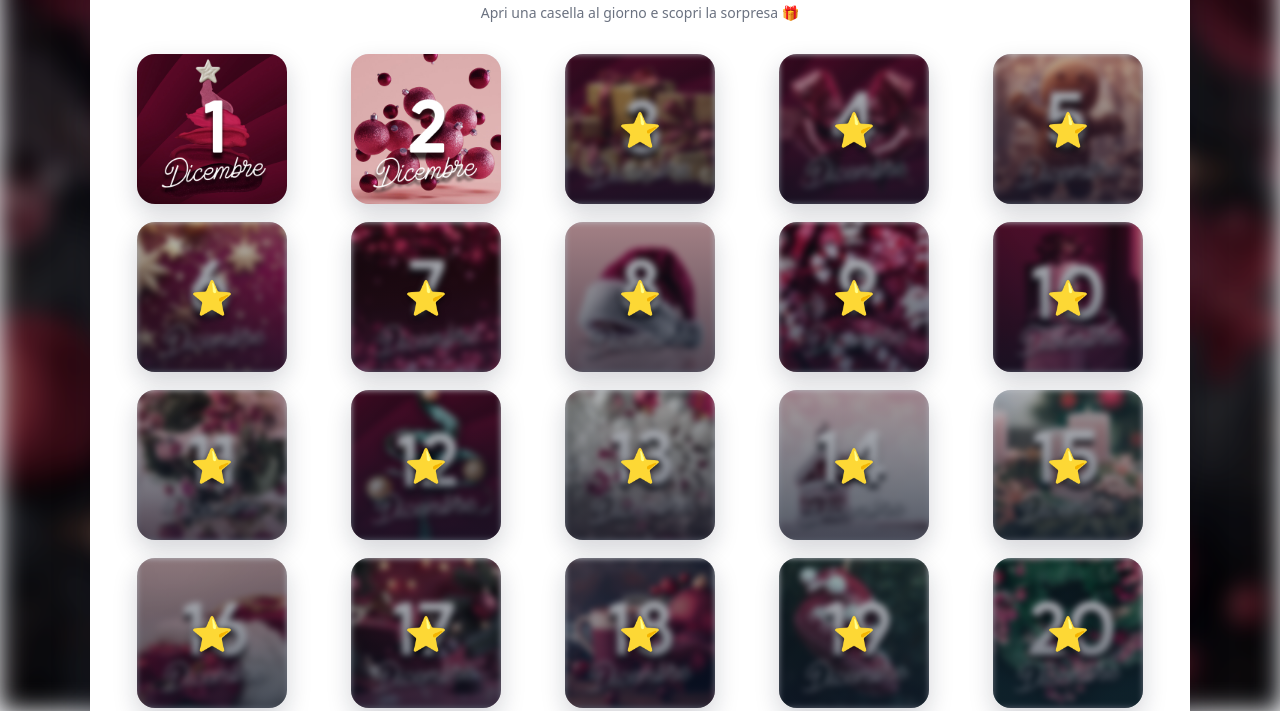
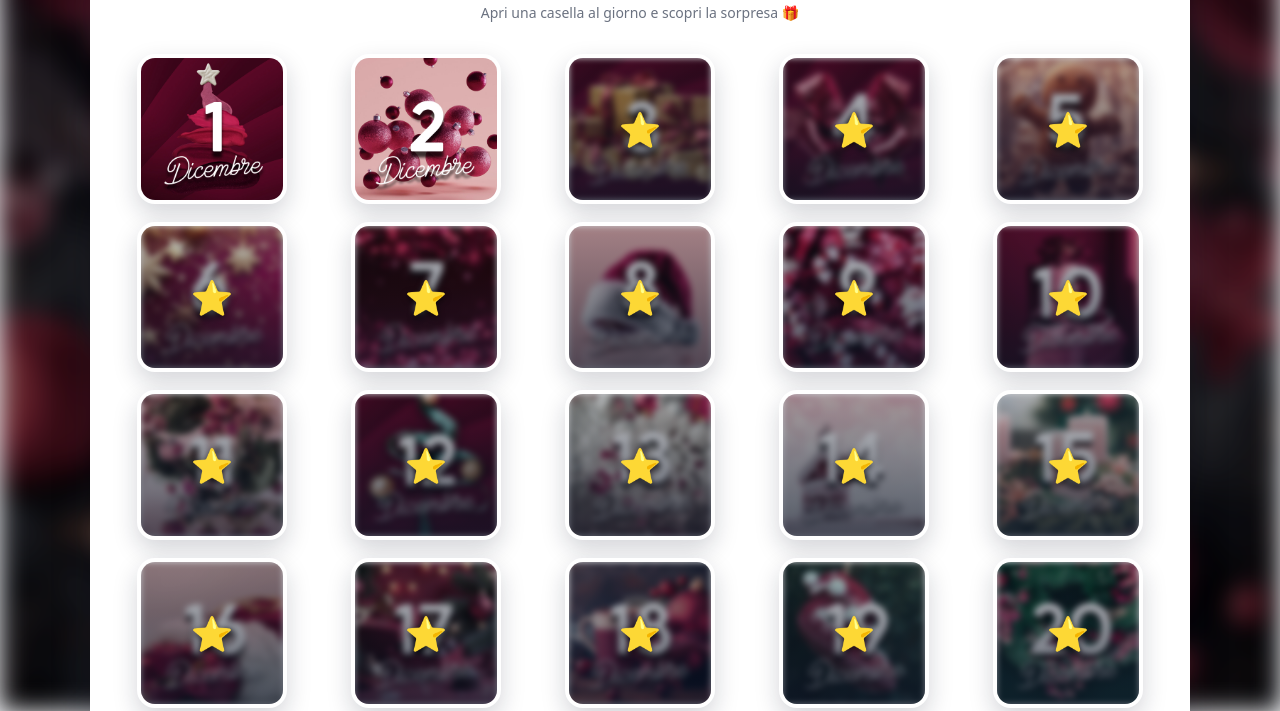
Before and after one commit to rmandato-baro/Calendario_Avvento2025, a plain HTML site: page calendar.html in a window 1280 px wide. Shown: the part 89-800 px from the top of the page. Drawn offline with Linux system fonts and the light colour scheme.

Commit message:
Update calendar.html

```diff
--- a/calendar.html
+++ b/calendar.html
@@ -81,12 +81,14 @@
   position:relative;
   width:150px;
   height:150px;
-      border-radius:var(--card-radius);
+  border-radius:18px;
   overflow:hidden;
-      background:#e5e7eb;
-      box-shadow:var(--shadow-soft);
+  background:#ffffff;          /* bianco sotto l’immagine */
+  box-shadow:0 10px 25px rgba(15, 23, 42, 0.18);
   cursor:pointer;
   transition: transform .2s ease, box-shadow .2s ease;
+  border:4px solid #ffffff;    /* 👉 cornice bianca */
+  box-sizing:border-box;       /* il bordo non allarga il box */
 }
 
     .day-box img{
```
Lines whose indentation alone changed are shown as unchanged.
